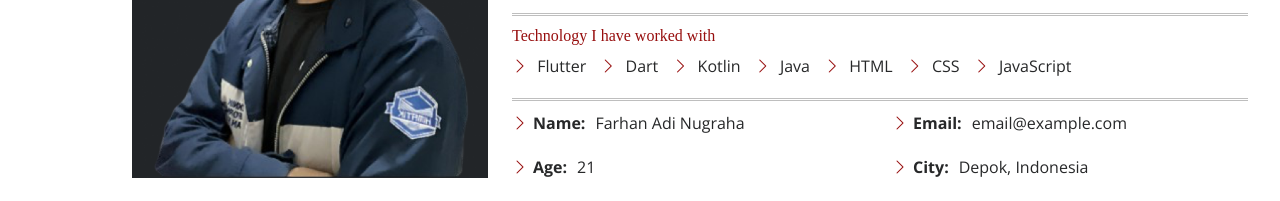
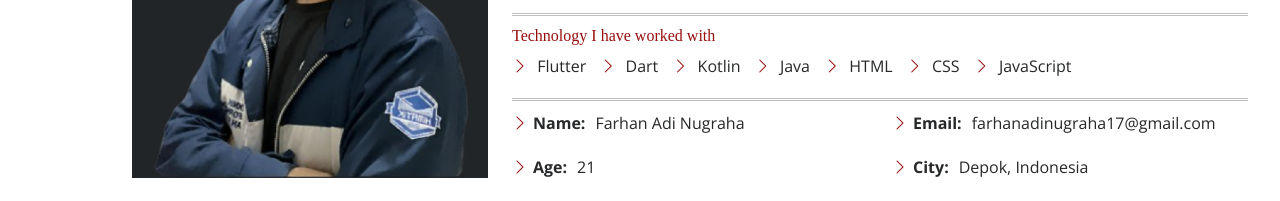
Before and after one commit to Hanzein/Portofolio-Farhan, a plain HTML site: page index.html in a window 1280 px wide. Shown: the part 1307-1508 px from the top of the page. Drawn offline with nearby package versions, Linux system fonts and the light colour scheme.

Commit message:
add email on about

```diff
--- a/index.html
+++ b/index.html
@@ -121,7 +121,7 @@
               </div>
               <div class="col-lg-6">
                 <ul>
-                  <li><i class="bi bi-chevron-right"></i> <strong>Email:</strong> <span>email@example.com</span></li>
+                  <li><i class="bi bi-chevron-right"></i> <strong>Email:</strong> <span>farhanadinugraha17@gmail.com</span></li>
                   <li><i class="bi bi-chevron-right"></i> <strong>City:</strong> <span>Depok, Indonesia</span></li>
                 </ul>
               </div>
```
